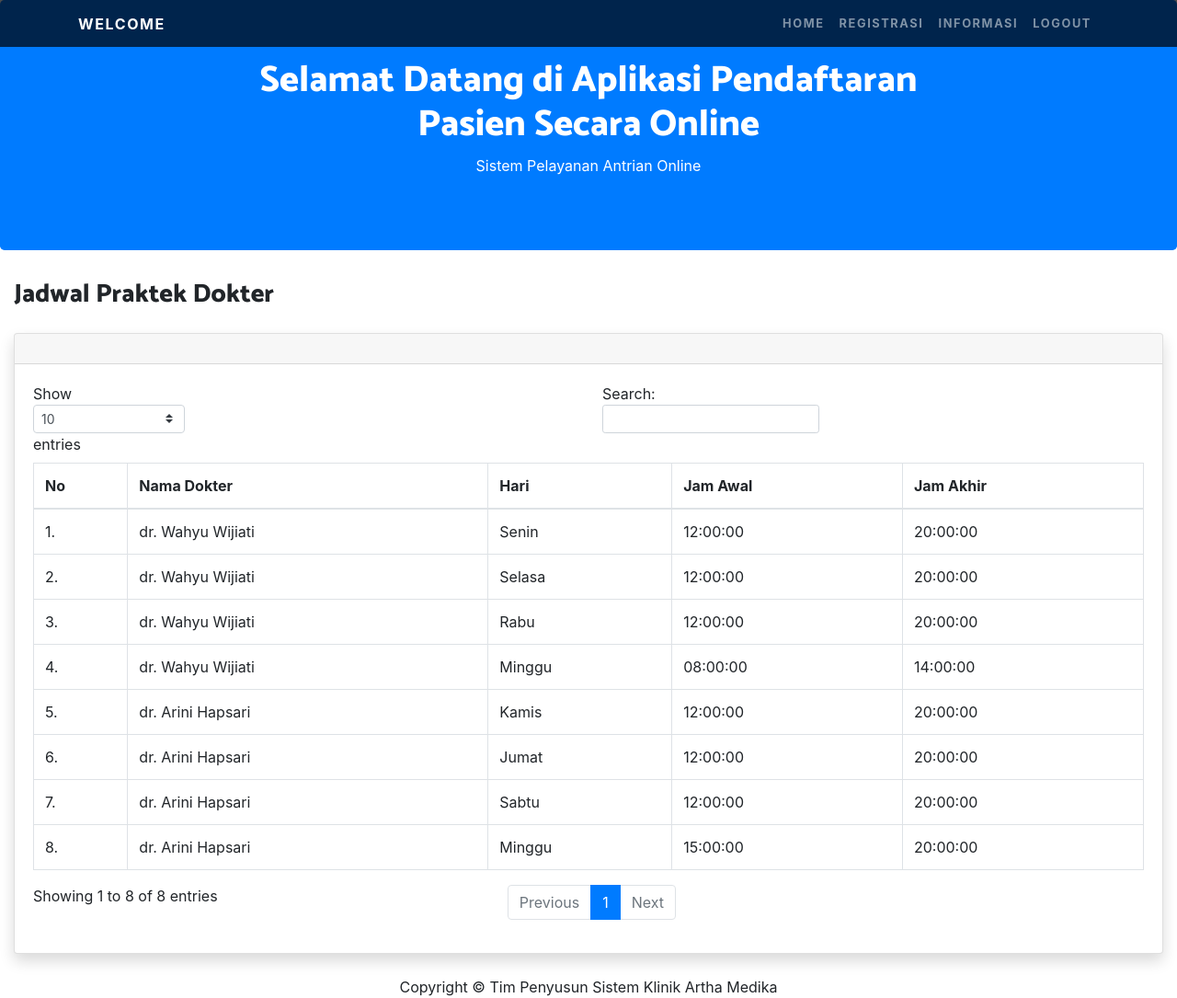
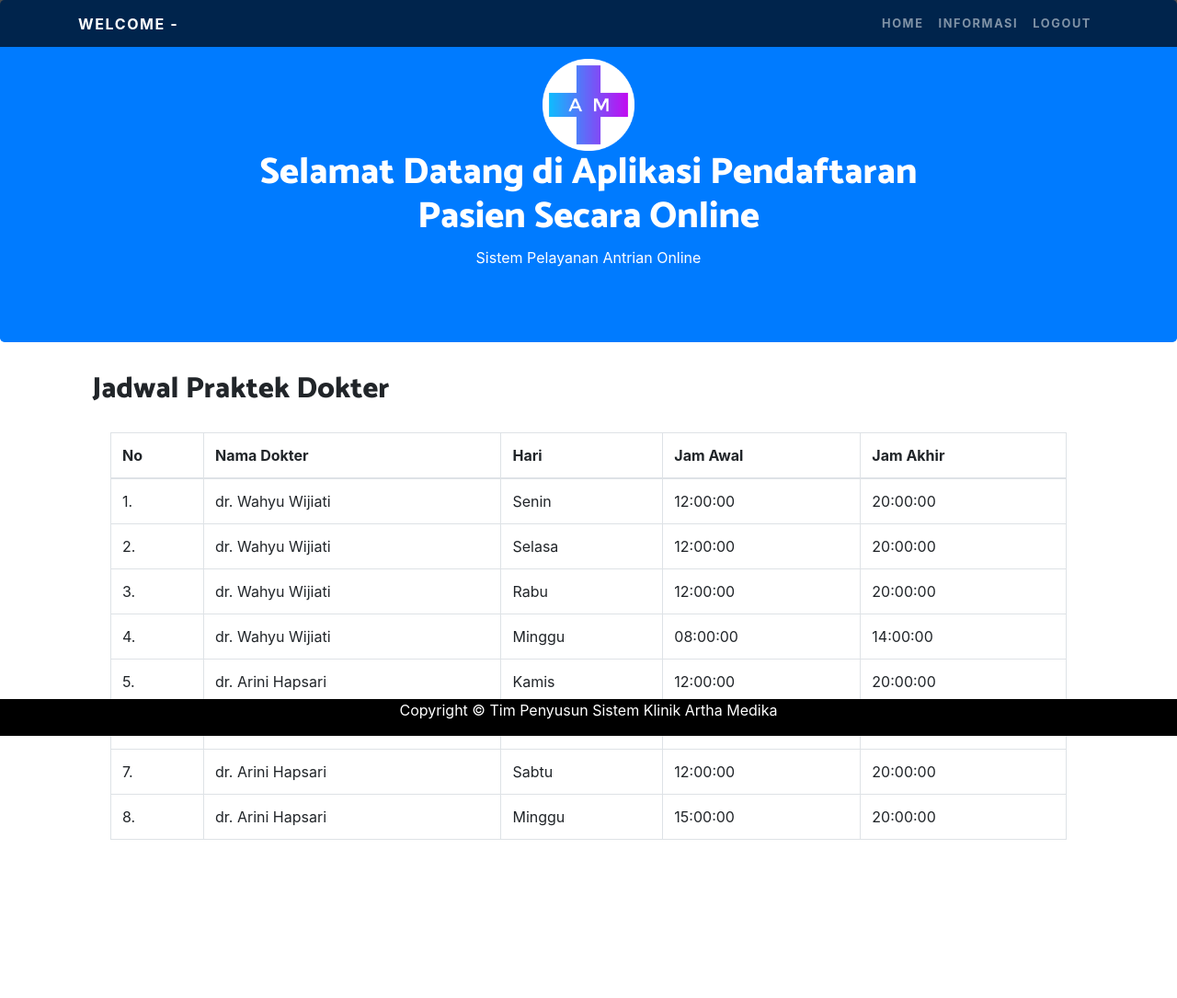
Before and after one commit to owenrahadiyan11/kitabisa, a PHP site: page /klinik/pasien/informasi-pasien.php in a window 1280 px wide. Shown: the whole page at 92% size. After the commit the page ends 913 px from the top, so only its background shows below. Run offline with PHP 8.4, Linux system fonts and the light colour scheme; data comes from the database, SQL or seed files in the repository.

Commit message:
edited by wika 1

```diff
--- a/pasien/informasi-pasien.php
+++ b/pasien/informasi-pasien.php
@@ -3,27 +3,49 @@
 ?>
 <!DOCTYPE html>
 <html lang="en">
-
 <head>
-
   <meta charset="utf-8">
   <meta name="viewport" content="width=device-width, initial-scale=1, shrink-to-fit=no">
   <meta name="description" content="">
   <meta name="author" content="">
-
   <title>Klinik Atrtha Medika Malang</title>
-
   <!-- Bootstrap core CSS -->
   <link href="vendor/bootstrap/css/bootstrap.min.css" rel="stylesheet">
-
   <!-- Custom fonts for this template -->
   <link href="https://fonts.googleapis.com/css?family=Catamaran:100,200,300,400,500,600,700,800,900" rel="stylesheet">
   <link href="https://fonts.googleapis.com/css?family=Lato:100,100i,300,300i,400,400i,700,700i,900,900i" rel="stylesheet">
-
+  <link rel="icon" type="image/png" href="../image/logo.png">
   <!-- Custom styles for this template -->
   <link href="css/one-page-wonder.min.css" rel="stylesheet">
-
 </head>
+<body>
+  <!-- Navigation -->
+  <nav class="navbar navbar-expand-lg navbar-dark navbar-custom fixed-top">
+    <div class="container">
+      <a class="navbar-brand" href="#">WELCOME -
+        <?php
+        if(isset($_SESSION['nama_lengkap'])){
+          echo " " .$_SESSION["nama_lengkap"].'<br/>';
+        }?></a>
+        <button class="navbar-toggler" type="button" data-toggle="collapse" data-target="#navbarResponsive" aria-controls="navbarResponsive" aria-expanded="false" aria-label="Toggle navigation">
+          <span class="navbar-toggler-icon"></span>
+        </button>
+        <div class="collapse navbar-collapse" id="navbarResponsive">
+          <ul class="navbar-nav ml-auto">
+            <li class="nav-item">
+              <a class="nav-link" href="index.php">Home</a>
+            </li>
+            <li class="nav-item">
+              <a class="nav-link" href="informasi-pasien.php">Informasi</a>
+            </li>
+            <li class="nav-item">
+              <a class="nav-link" href="#" data-toggle="modal" data-target="#logoutModal">Logout</a>
+            </li>
+          </li>
+        </ul>
+      </div>
+    </div>
+  </nav>
   <!DOCTYPE html>
   <html lang="en">
   <head>
@@ -36,54 +58,14 @@
     <script src="https://maxcdn.bootstrapcdn.com/bootstrap/4.4.1/js/bootstrap.min.js"></script>
   </head>
   <body>
-
     <div class="bg-primary text-white jumbotron text-center">
+     <img class="center" src="../image/logo.png" style="width:100px;height:100px;"/>
      <h1>Selamat Datang di Aplikasi Pendaftaran <br>Pasien Secara Online</h1>
      <p>Sistem Pelayanan Antrian Online</p>
    </div>
-
-<body>
-
-  <!-- Navigation -->
-  <nav class="navbar navbar-expand-lg navbar-dark navbar-custom fixed-top">
    <div class="container">
-      <a class="navbar-brand" href="#">WELCOME</a>
-      <button class="navbar-toggler" type="button" data-toggle="collapse" data-target="#navbarResponsive" aria-controls="navbarResponsive" aria-expanded="false" aria-label="Toggle navigation">
-        <span class="navbar-toggler-icon"></span>
-      </button>
-      <div class="collapse navbar-collapse" id="navbarResponsive">
-        <ul class="navbar-nav ml-auto">
-        <li class="nav-item">
-            <a class="nav-link" href="index.php">Home</a>
-          </li>
-          <li class="nav-item">
-          <a class="nav-link" href="#">Registrasi</a>
-          </li>
-          <li class="nav-item">
-          <a class="nav-link" href="#">Informasi</a>
-          </li>
-          <li class="nav-item">
-            <a class="nav-link" href="#" data-toggle="modal" data-target="#logoutModal">Logout</a>
-          </li>
-          </li>
-        </ul>
-      </div>
-    </div>
-  </nav>
-<!-- End of Topbar -->
-                  <!-- Begin Page Content -->
-                  <div class="container-fluid">
-                    <!-- Page Heading -->
-                    <div class="d-sm-flex align-items-center justify-content-between mb-4">
-                      <h1 class="h3 mb-0 text-gray-800">Jadwal Praktek Dokter</h1>
-
-                    </div>
-
-                    <!-- DataTales Example -->
-                    <div class="card shadow mb-4">
-                      <div class="card-header py-3">
-
-                      </div>
+    <div class="col-sm-12">
+      <h2>Jadwal Praktek Dokter</h2>
       <div class="card-body">
         <div class="table-responsive">
           <table class="table table-bordered" id="dataTable" width="100%" cellspacing="0">
@@ -117,10 +99,9 @@
                 echo "<td>".$data['hari']."</td>";
                 echo "<td>".$data['jam_awal']."</td>";
                 echo '<td>'.$data['jam_akhir'].'</td>';
-
-
                 echo "</td>";
                 echo '</tr>';
+                echo "";
               }
             }
             ?>
@@ -129,29 +110,22 @@
       </div>
     </div>
   </div>
-
-                </div>
-                <!-- /.container-fluid -->
-              </div>
-              <!-- End of Main Content -->
-              <!-- Footer -->
-              <footer class="sticky-footer bg-white">
-                <div class="container my-auto">
-                  <div class="copyright text-center my-auto">
-                    <span>Copyright &copy; Tim Penyusun Sistem Klinik Artha Medika</span>
 </div>
 </div>
-              </footer>
-              <!-- End of Footer -->
+<style>
+  .footer {
+    position: fixed;
+    left: 0;
+    bottom: 0;
+    width: 100%;
+    background-color: black;
+    color: white;
+    text-align: center;
+  }
+</style>
+<div class="footer">
+  <p>Copyright &copy; Tim Penyusun Sistem Klinik Artha Medika</p>
 </div>
-            <!-- End of Content Wrapper -->
-          </div>
-          <!-- End of Page Wrapper -->
-          <!-- Scroll to Top Button-->
-          <a class="scroll-to-top rounded" href="#page-top">
-            <i class="fas fa-angle-up"></i>
-          </a>
-          <!-- Logout Modal-->
   <div class="modal fade" id="logoutModal" tabindex="-1" role="dialog" aria-labelledby="exampleModalLabel" aria-hidden="true">
   <div class="modal-dialog" role="document">
     <div class="modal-content">
@@ -161,25 +135,13 @@
           <span aria-hidden="true">×</span>
         </button>
       </div>
-                <div class="modal-body">Select "Logout" below if you are ready to end your current session.</div>
+      <div class="modal-body">Pilih Button Logout untuk keluar dari halaman ini.</div>
       <div class="modal-footer">
         <button class="btn btn-secondary" type="button" data-dismiss="modal">Cancel</button>
-                   <a class="btn btn-info" href="../logout.php">Logout</a>
+        <a class="btn btn-info" href="../index.php">Logout</a>
       </div>
     </div>
   </div>
 </div>
-          <!-- Bootstrap core JavaScript-->
-          <script src="vendor/jquery/jquery.min.js"></script>
-          <script src="vendor/bootstrap/js/bootstrap.bundle.min.js"></script>
-          <!-- Core plugin JavaScript-->
-          <script src="vendor/jquery-easing/jquery.easing.min.js"></script>
-          <!-- Custom scripts for all pages-->
-          <script src="js/sb-admin-2.min.js"></script>
-          <!-- Page level plugins -->
-          <script src="vendor/datatables/jquery.dataTables.min.js"></script>
-          <script src="vendor/datatables/dataTables.bootstrap4.min.js"></script>
-          <!-- Page level custom scripts -->
-          <script src="js/demo/datatables-demo.js"></script>
 </body>
 </html>
```
Also changed, not shown: pasien/home-antrian.php (+63 -19 lines), pasien/index.php (+29 -16 lines). Lines whose indentation alone changed are shown as unchanged.
